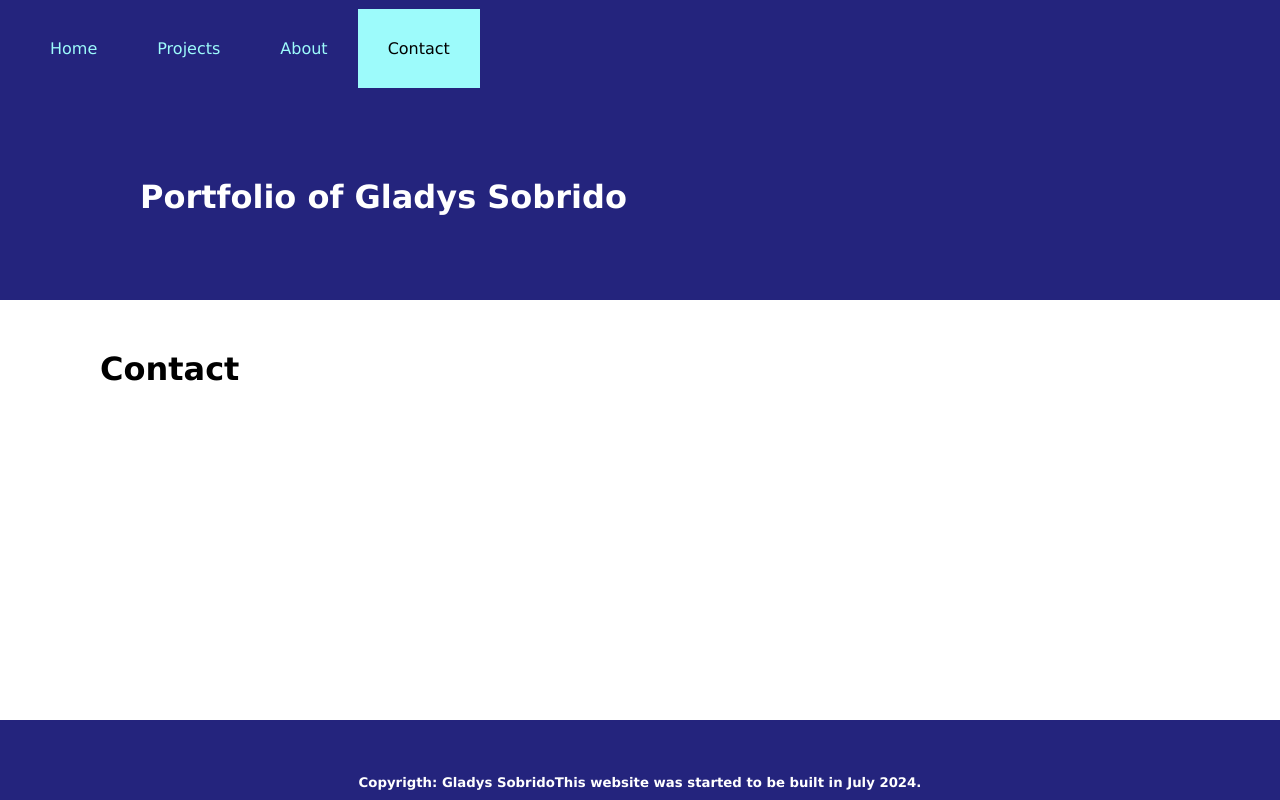
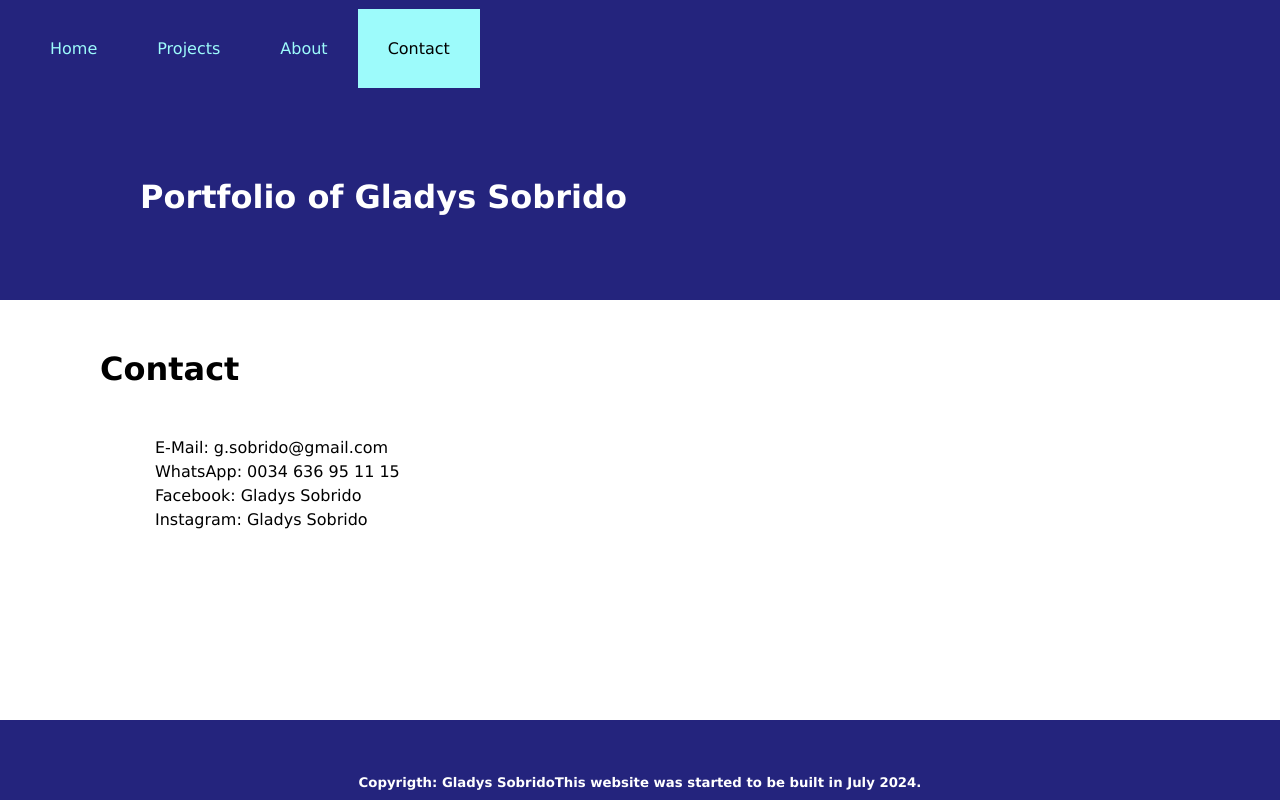
Before and after one commit to GladysSobrido/portfolio-react, a React (Vite) app: page /Contact in a window 1280 px wide. Built offline with nearby package versions, Linux system fonts and the light colour scheme.

Commit message:
added contact section

```diff
--- a/src/pages/About.jsx
+++ b/src/pages/About.jsx
@@ -1,5 +1,4 @@
 import styles from "./About.module.css";
-import { Link } from "react-router-dom";
 
 function About() {
   return (
@@ -14,6 +13,12 @@ function About() {
             (Madrid)
           </p>
           <p>Has lived in Amsterdam, Athens, Berlin & Munich.</p>
+          <a
+            target="_blank"
+            href="src/assets/B2024-Gladys-Sobrido-CV-deutsch.pdf"
+          >
+            See full curriculum
+          </a>
 
           <p></p>
         </div>
--- a/src/pages/Contact.jsx
+++ b/src/pages/Contact.jsx
@@ -1,11 +1,17 @@
-import "./Contact.css";
+import styles from "./Contact.module.css";
 
-function Home() {
+function Contact() {
   return (
     <>
       <h1>Contact</h1>
+      <div className={styles.content}>
+        <p>E-Mail: g.sobrido@gmail.com</p>
+        <p>WhatsApp: 0034 636 95 11 15</p>
+        <p>Facebook: Gladys Sobrido</p>
+        <p>Instagram: Gladys Sobrido</p>
+      </div>
     </>
   );
 }
 
-export default Home;
+export default Contact;
--- /dev/null
+++ b/src/pages/Contact.module.css
@@ -0,0 +1,6 @@
+.content {
+  margin: 50px;
+}
+.content p {
+  margin: 5px;
+}
--- a/src/pages/Home.jsx
+++ b/src/pages/Home.jsx
@@ -7,6 +7,7 @@ function Home() {
       <div className={styles.container}>
         <img src="src/assets/gladys.png" alt="" />
         <div>
+          <div className={styles.content}>
             <h1>Welcome to my page</h1>
             <p>
               Here you will find different projects that I have done during the
@@ -21,10 +22,11 @@ function Home() {
               section.
             </p>
             <p>
-            If you are curios about how did I get to create all this things you
-            will find more information about me in the{" "}
+              If you are curios about how did I get to create all this things
+              you will find more information about me in the{" "}
               <Link to="/about">About</Link> section.
             </p>
+          </div>
         </div>
       </div>
     </>
--- a/src/pages/Home.module.css
+++ b/src/pages/Home.module.css
@@ -2,8 +2,14 @@
 .container {
   display: flex;
   flex-direction: row;
-  gap: 50px;
+  gap: 20px;
 }
 .homelink {
   color: rgb(36, 36, 125);
 }
+.content {
+  display: flex;
+  flex-direction: column;
+  margin: 50px;
+  gap: 20px;
+}
```
Also changed, not shown: src/pages/Contact.css (deleted). Lines whose indentation alone changed are shown as unchanged.
